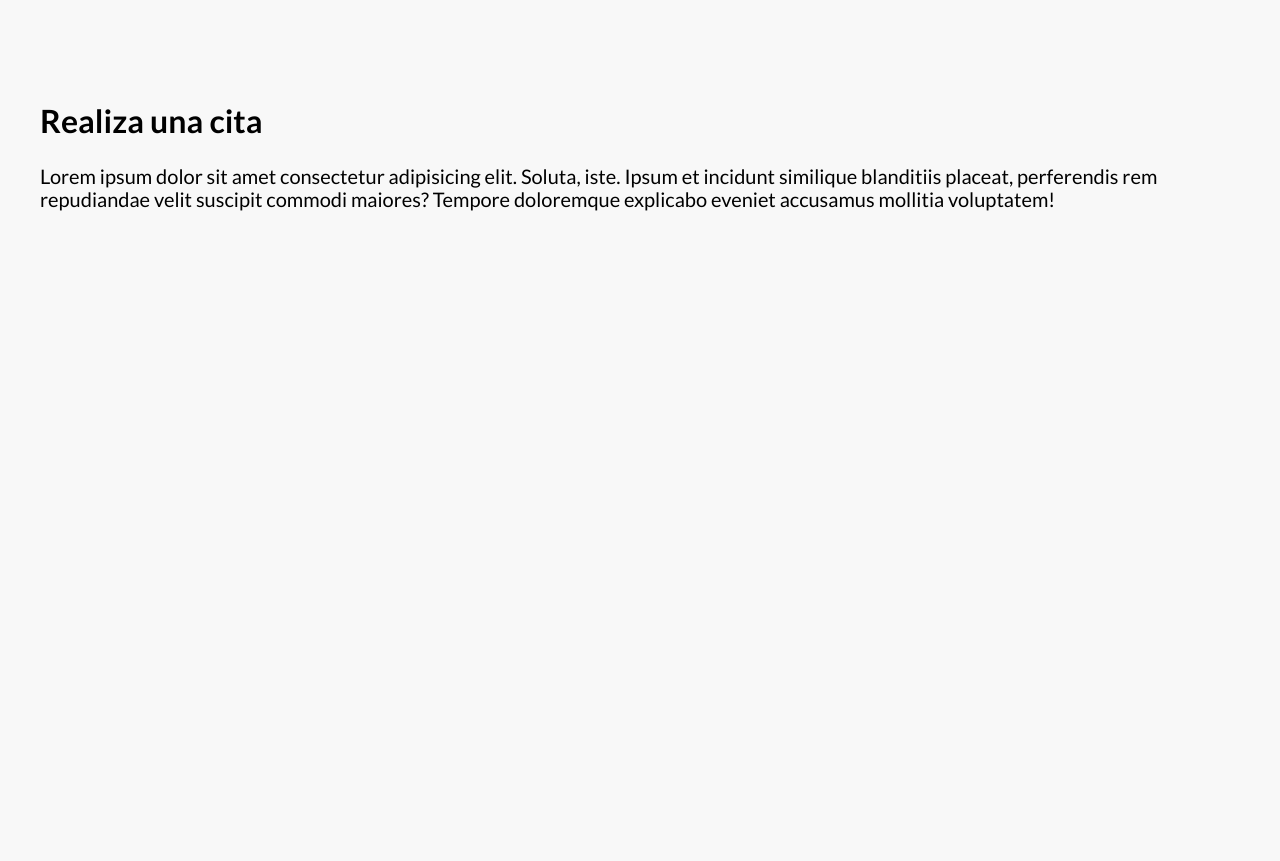
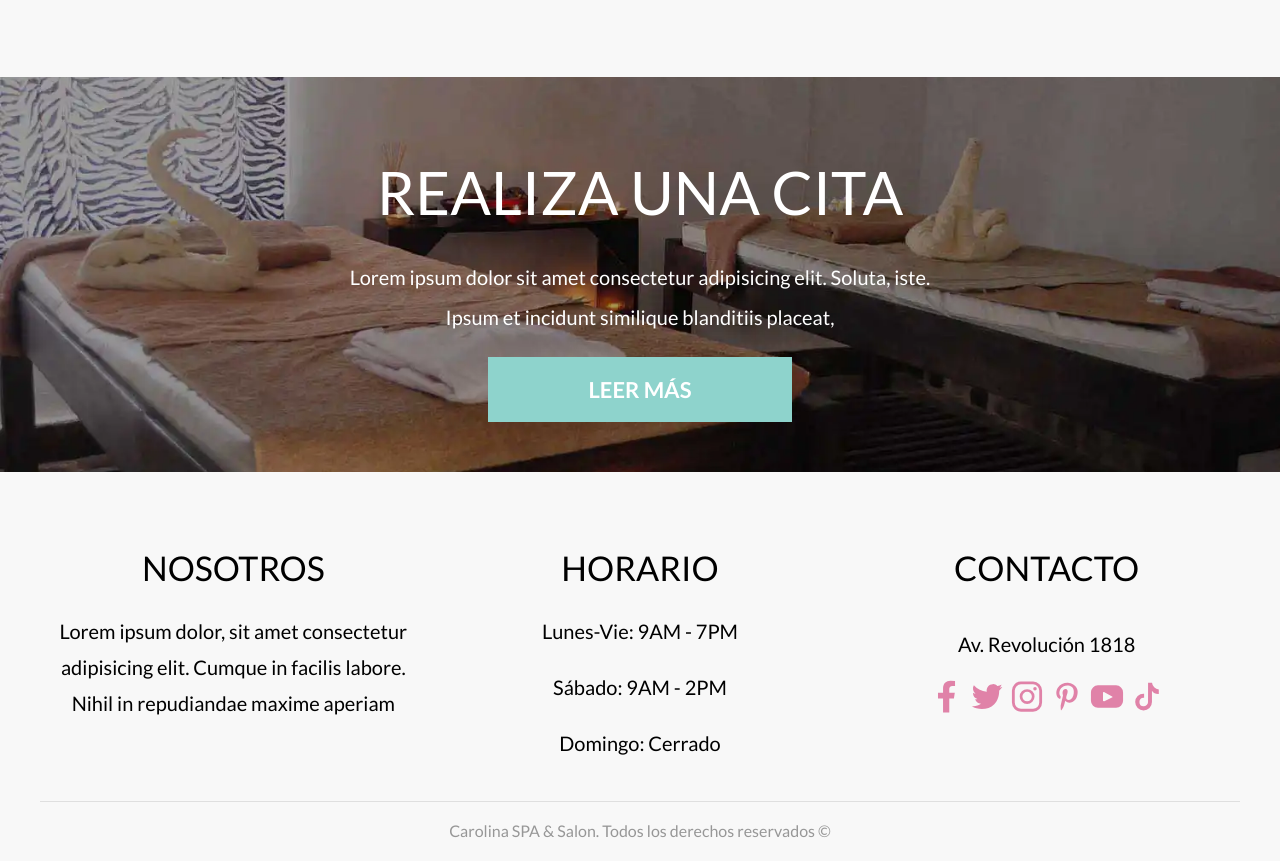
Before and after one commit to dmarmijosa/carolinaspa, a website: page index.html in a window 1280 px wide. Shown: the part 3285-4146 px from the top of the page. Before the commit the page ends 3516 px from the top, so only its background shows below. Drawn offline with Linux system fonts and the light colour scheme; a web font is replaced by a local one.

Commit message:
fin principal

```diff
--- a/index.html
+++ b/index.html
@@ -121,9 +121,9 @@
                             <td class="tabla__td">19:00</td>
                         </tr>
                         <tr class="tabla__tr">
-                            <td class="tabla__td">Sabado</td>
+                            <td class="tabla__td">Sábado</td>
                             <td class="tabla__td">09:00</td>
-                            <td class="tabla__td">19:00</td>
+                            <td class="tabla__td">14:00</td>
                         </tr>
                         <tr class="tabla__tr">
                             <td class="tabla__td">Domingo</td>
@@ -179,13 +179,49 @@
             </div>
         </div>
     </main>
-    <section class="cita contenedor">
+    <section class="cita">
         <h2 class="cita__heading">Realiza una cita</h2>
         <p class="cita__texto">Lorem ipsum dolor sit amet consectetur adipisicing elit. Soluta, iste. Ipsum et incidunt
-            similique blanditiis placeat, perferendis rem repudiandae velit suscipit commodi maiores? Tempore doloremque
-            explicabo eveniet accusamus mollitia voluptatem!</p>
-            <a href="Leer más" class="cita__enlace"></a>
+            similique blanditiis placeat, </p>
+        <a href="Leer más" class="cita__enlace">Leer Más</a>
     </section>
+    <footer class="footer">
+        <div class="footer__grid contenedor">
+            <div class="footer__widget">
+                <h3 class="footer__heading">Nosotros</h3>
+                <p class="footer__texto">Lorem ipsum dolor, sit amet consectetur adipisicing elit. Cumque in facilis
+                    labore. Nihil in repudiandae maxime aperiam</p>
+
+            </div>
+            <div class="footer__widget">
+                <h3 class="footer__heading">Horario</h3>
+                <p class="footer__texto">Lunes-Vie: 9AM - 7PM</p>
+                <p class="footer__texto">Sábado: 9AM - 2PM</p>
+                <p class="footer__texto">Domingo: Cerrado</p>
+            </div>
+            <div class="footer__widget">
+                <h3 class="footer__heading">Contacto</h3>
+                <p class="texto">Av. Revolución 1818</p>
+                <nav class="sociales">
+                    <a class="sociales__enlace" href="https://facebook.com"><span
+                            class="sociales__accesible">Facebook</span></a>
+                    <a class="sociales__enlace" href="https://twitter.com"><span
+                            class="sociales__accesible">Twitter</span></a>
+                    <a class="sociales__enlace" href="https://instagram.com"><span
+                            class="sociales__accesible">Instagram</span></a>
+                    <a class="sociales__enlace" href="https://pinterest.com"><span
+                            class="sociales__accesible">Pinterest</span></a>
+                    <a class="sociales__enlace" href="https://youtube.com"><span
+                            class="sociales__accesible">Youtube</span></a>
+                    <a class="sociales__enlace" href="https://tiktok.com"><span
+                            class="sociales__accesible">TikTok</span></a>
+                </nav>
+            </div>
+
+        </div>
+        <p class="footer__copyright">Carolina SPA &  Salon. Todos los derechos reservados &copy;</p>
+
+    </footer>
 
 </body>
 
--- a/src/scss/app.scss
+++ b/src/scss/app.scss
@@ -2,3 +2,4 @@
 @use 'ui/header';
 @use 'ui/social';
 @use 'ui/contenido';
+@use 'ui/footer';
--- a/src/scss/ui/contenido/_cita.scss
+++ b/src/scss/ui/contenido/_cita.scss
@@ -0,0 +1,27 @@
+@use "base/mixins" as m;
+@use "base/variables" as v;
+.cita{
+    background-image: url(../img/bg_citas.webp);
+    background-position: center center;
+    background-size: cover;
+    background-attachment: fixed; //PARALLAX
+    padding: 5rem 0;
+    text-align: center;
+    &__heading{
+        @include m.heading;
+        font-size: 6rem;
+        color: v.$blanco;
+    }
+    &__texto{
+        margin: 0 auto;
+        color: v.$blanco;
+        max-width: 60rem;
+        line-height: 2
+
+    }
+    &__enlace{
+        @include m.boton(v.$primario,v.$blanco);
+        padding: 2rem 10rem;
+
+    }
+}
--- a/src/scss/ui/contenido/_index.scss
+++ b/src/scss/ui/contenido/_index.scss
@@ -2,3 +2,4 @@
 @forward 'cards';
 @forward 'horarios';
 @forward 'productos';
+@forward 'cita';
--- /dev/null
+++ b/src/scss/ui/footer/_footer.scss
@@ -0,0 +1,35 @@
+@use "base/mixins" as m;
+@use "base/variables" as v;
+.footer{
+    padding-top: 5rem;
+    &__grid{
+        @include m.tablet {
+            @include m.grid(3,2rem);
+        }
+    }
+    &__widget{
+        text-align: center;
+        &:nth-child(3){
+            display: flex;
+            flex-direction: column;
+            align-items: center;
+        }
+    }
+    &__heading{
+        @include m.heading;
+        font-size: 3.4rem;
+    }
+    &__texto{
+        line-height: 1.8;
+    }
+
+    &__copyright{
+        text-align: center;
+        max-width: 120rem;
+        margin: 2rem auto 0 auto ;
+        border-top: 1px solid darken(v.$grisClaro,10%);
+        font-size: 1.6rem;
+        padding: 2rem;
+        color: v.$gris;
+    }
+}
--- /dev/null
+++ b/src/scss/ui/footer/_index.scss
@@ -0,0 +1 @@
+@forward 'footer';
```
Also changed, not shown: build/css/app.css, 1 other file.
